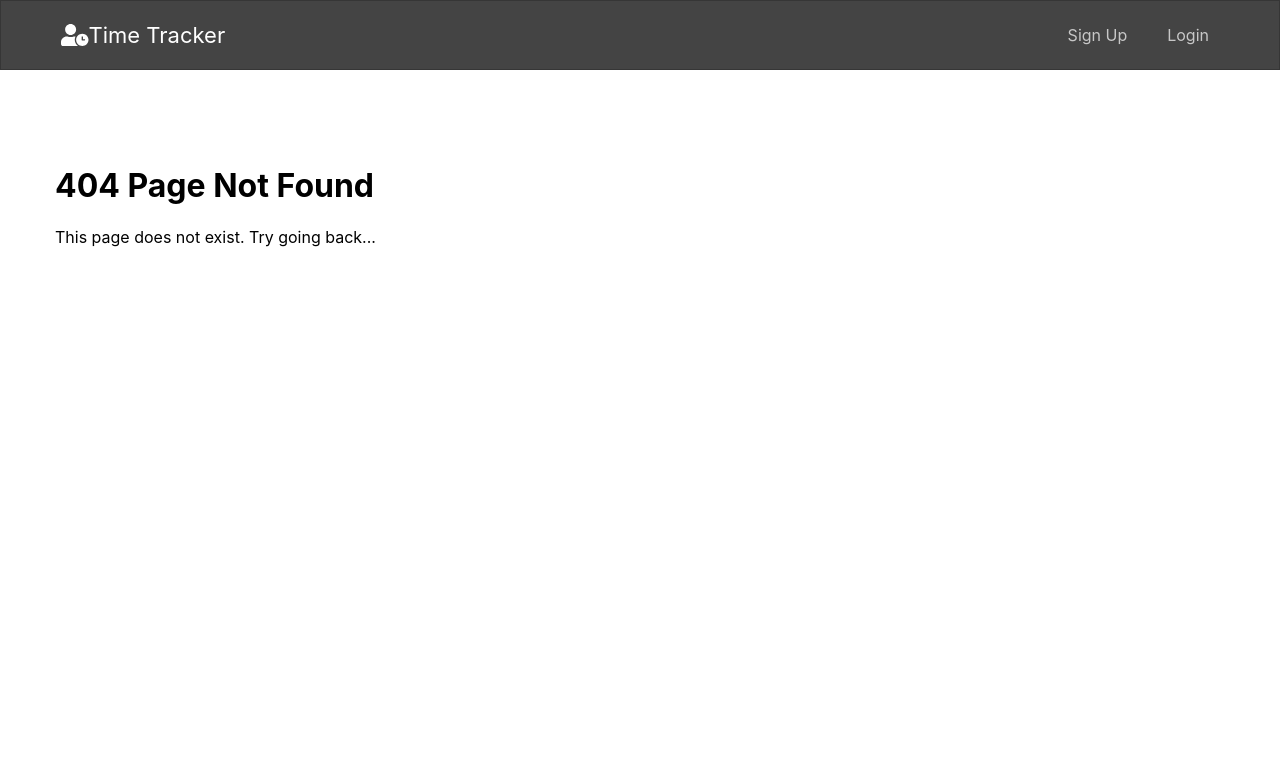
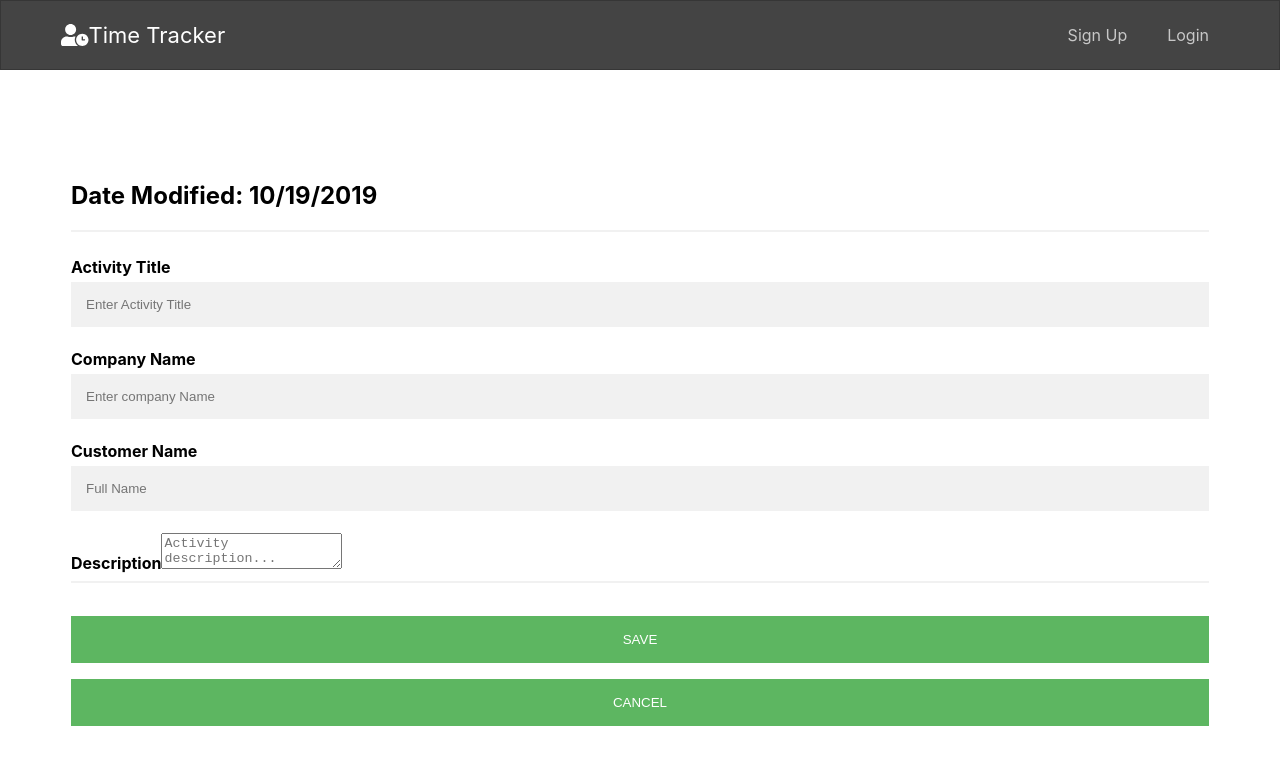
Before and after one commit to soriaj/time-tracker-client, a React (Create React App) app: page /add-activity in a window 1280 px wide. Before the commit this address had no page. Shown: the top 764 px of the page. Built offline with nearby package versions, Linux system fonts and the light colour scheme.

Commit message:
- Add Activity route - Create add activity form

```diff
--- a/package.json
+++ b/package.json
@@ -7,6 +7,7 @@
     "@fortawesome/free-regular-svg-icons": "^5.11.2",
     "@fortawesome/free-solid-svg-icons": "^5.11.2",
     "@fortawesome/react-fontawesome": "^0.1.6",
+    "date-fns": "^2.6.0",
     "jwt-decode": "^2.2.0",
     "react": "^16.10.2",
     "react-dom": "^16.10.2",
--- a/src/components/Activity/ActivityListItem.js
+++ b/src/components/Activity/ActivityListItem.js
@@ -1,26 +1,26 @@
-import React, { Component } from 'react';
+import React, { Component } from 'react'
 import { FontAwesomeIcon } from '@fortawesome/react-fontawesome'
 import { faChartLine, faTrashAlt, faUserEdit } from '@fortawesome/free-solid-svg-icons'
-// import AddActivity from '../AddActivity/AddActivity'
+import { format, compareAsc } from 'date-fns'
 import './ActivityListItem.css'
 
 class Activity extends Component {
-   handleActivitySubmit() {
+   handleActivitySubmit = () => {
       // Should redirect to Add Activity form
-      alert('Add an Activity')
+      this.props.history.push('/add-activity')
    }
    render() {
       return (
          <>
-            <div class="activities-list">
+            <div className="activities-list">
                <form>
-                  <div class="registration-form">
+                  <div className="registration-form">
                      <h1>Activities</h1>
                      <hr />
                      <label htmlFor="search"><b>Search Your Activities</b></label>
-                     <input type="text" placeholder="Search ..." name="search" class="textarea" />
+                     <input type="text" placeholder="Search ..." name="search" className="textarea" />
 
-                     <button type="button" onClick={this.handleActivitySubmit} class="add-btn">Add Activity</button>
+                     <button type="button" onClick={this.handleActivitySubmit} className="add-btn">Add Activity</button>
                   </div>
                </form>
             </div>
--- a/src/components/AddActivity/AddActivity.js
+++ b/src/components/AddActivity/AddActivity.js
@@ -1,11 +1,50 @@
-import React, { Component } from 'react';
+import React, { Component } from 'react'
+import { format, compareAsc } from 'date-fns'
 import './AddActivity.css'
 
 class AddActivity extends Component {
+
+
+   handleSubmitAddActivity = ev => {
+      ev.preventDefault()
+      alert('You added a activity')
+   }
+
+   handleCancel = () => {
+      this.props.history.push('/activity')
+   }
+
    render() {
       return (
-         <div>
-            <h1>Add Activity</h1>
+         <div className="registration">
+            <form onSubmit={this.handleSubmitAddActivity} >
+               <div className="registration-form">
+                  <h2>{`Date Modified: ${format(new Date(), 'MM/dd/yyyy')}`} </h2>
+                  <hr />
+                  <label htmlFor="title"><b>Activity Title</b></label>
+                  <input type="text" placeholder="Enter Activity Title" name="title" className="textarea" required />
+
+                  <label htmlFor="company"><b>Company Name</b></label>
+                  <input type="text" placeholder="Enter company Name" name="company" className="textarea" required />
+
+                  <label htmlFor="contact"><b>Customer Name</b></label>
+                  <input type="text" placeholder="Full Name" name="contact" className="textarea" required />
+
+                  <label htmlFor="description"><b>Description</b></label>
+                  <textarea className="textarea" placeholder="Activity description..."></textarea>
+                  <hr />
+
+                  <button type="submit" className="register-btn">Save</button>
+                  <button
+                     type="button"
+                     className="register-btn cancel-btn"
+                     onClick={this.handleCancel}
+                  >
+                  Cancel
+                  </button>
+               </div>
+
+            </form>
          </div>
       );
    }
--- a/src/components/App/App.js
+++ b/src/components/App/App.js
@@ -6,7 +6,9 @@ import Register from '../Register/Register'
 import Login from '../Login/Login'
 import NotFound from '../NotFound/NotFound'
 import ActivityListItem from '../Activity/ActivityListItem'
+import AddActivity from '../AddActivity/AddActivity';
 import './App.css'
+
 
 class App extends Component {
   state = { hasError: false }
@@ -23,6 +25,7 @@ class App extends Component {
             <Route path='/login' component={Login} />
             {/* Activities Will Be Protected Route */}
             <Route path='/activity' component={ActivityListItem} />
+            <Route path='/add-activity' component={AddActivity} />
             <Route component={NotFound} />
           </Switch>
         </main>
--- /dev/null
+++ b/src/services/auth-api-service.js
@@ -0,0 +1,5 @@
+// import config from '../config'
+
+const AuthApiService = {
+
+}
```
Also changed, not shown: 2 other files (tests, documents, lock files or other folders).
